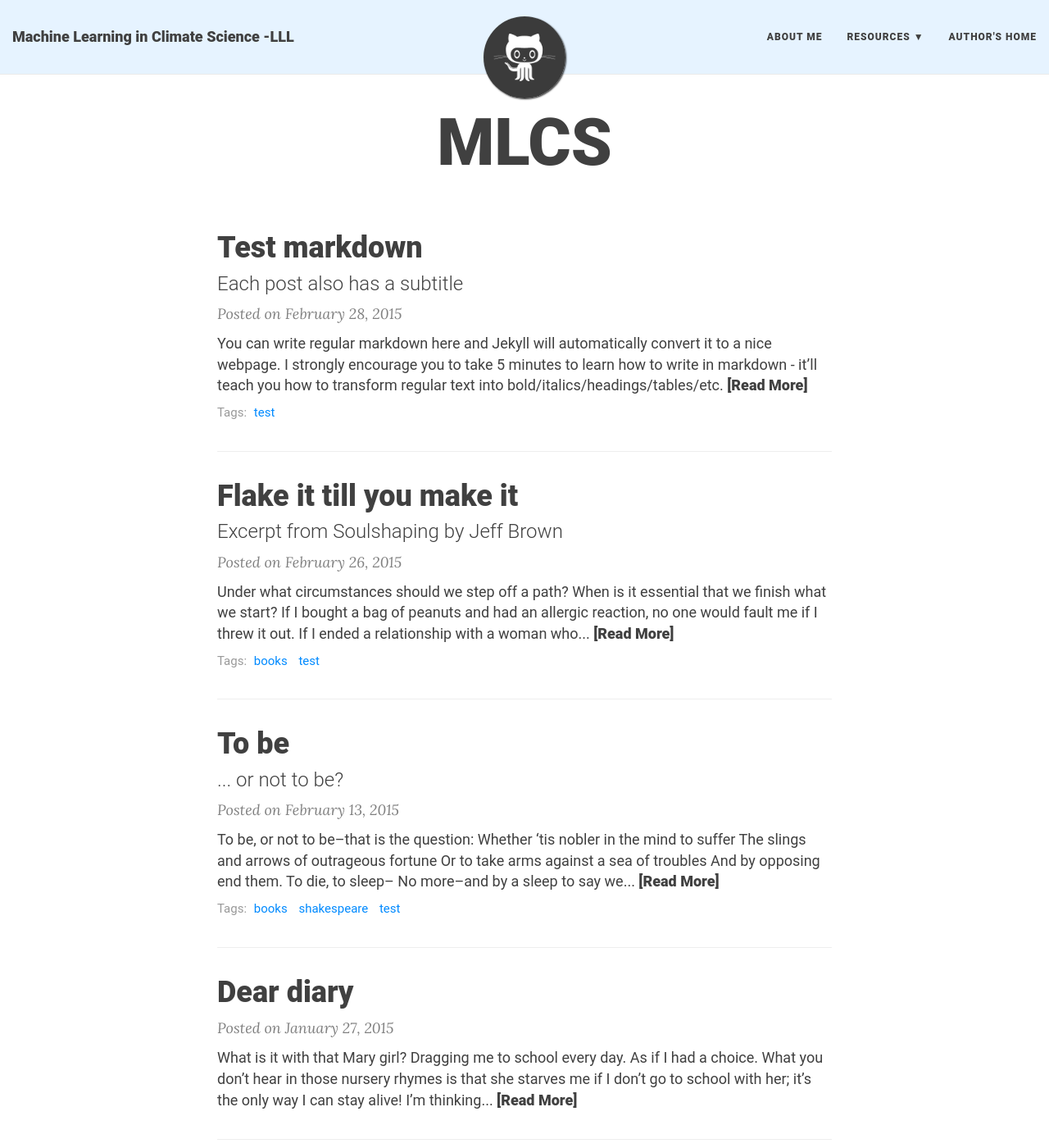
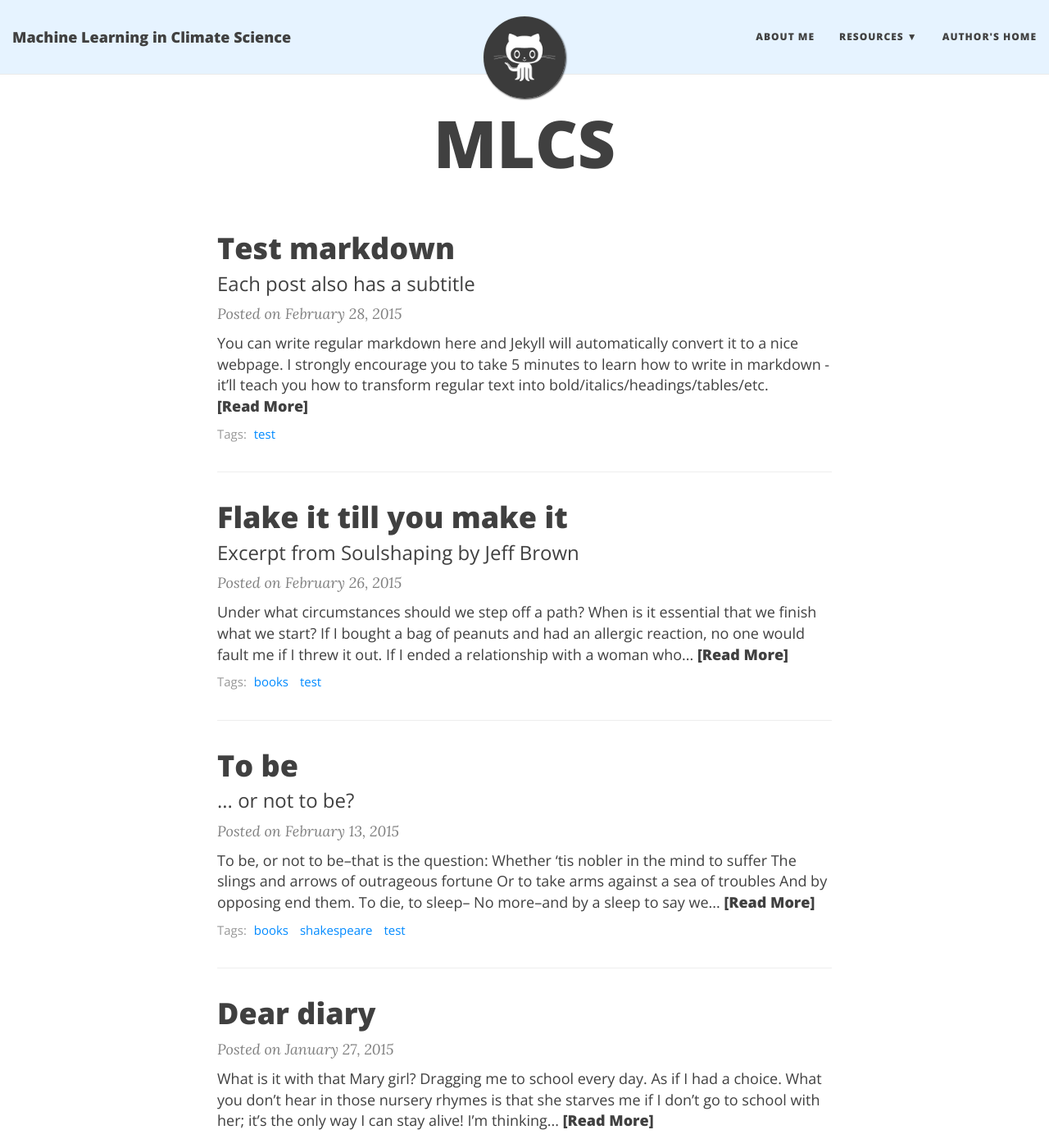
Before and after one commit to mlcs/mlcs.github.io, a Jekyll site: the page built from index.html, in a window 1280 px wide and 1400 px high. Shown: the whole window at 82% size. Built offline with Jekyll 4.4.1, drawn with Linux system fonts in a browser that asks for light colours; nearby versions of some CDN libraries; the list of posts is cut into pages by our own code.

Commit message:
Update all CSS values: font family -> Nunito Sans

```diff
--- a/_config.yml
+++ b/_config.yml
@@ -1,7 +1,7 @@
 # --- General options --- #
 
 # Name of website
-title: Machine Learning in Climate Science -LLL
+title: Machine Learning in Climate Science
 
 # Short description of your site
 description: MLCS
--- a/css/main.css
+++ b/css/main.css
@@ -22,7 +22,7 @@ p {
   margin: 30px 0;
 }
 h1,h2,h3,h4,h5,h6 {
-  font-family: 'Roboto', 'Open Sans', 'Helvetica Neue', Helvetica, Arial, sans-serif;
+  font-family: 'Nunito Sans', 'Open Sans', 'Helvetica Neue', Helvetica, Arial, sans-serif;
   font-weight: 800;
 }
 a {
@@ -57,7 +57,7 @@ hr.small {
 }
 
 .main-explain-area {
-  font-family: 'Roboto', 'Roboto', 'Open Sans', 'Helvetica Neue', Helvetica, Arial, sans-serif;
+  font-family: 'Nunito Sans', 'Roboto', 'Open Sans', 'Helvetica Neue', Helvetica, Arial, sans-serif;
   padding: 15px inherit;
 }
 
@@ -108,7 +108,7 @@ img {
 .navbar-custom {
   background-color: {{ site.navbar-col }};
   border-bottom: 1px solid #EAEAEA;
-  font-family: 'Roboto', 'Open Sans', 'Helvetica Neue', Helvetica, Arial, sans-serif;
+  font-family: 'Nunito Sans', 'Open Sans', 'Helvetica Neue', Helvetica, Arial, sans-serif;
   {% if site.navbar-img %}
   background-image: url({{ site.navbar-img | relative_url }});
   background-attachment: fixed;
@@ -285,7 +285,7 @@ footer .list-inline {
   padding: 0;
 }
 footer .copyright {
-  font-family: 'Roboto', 'Open Sans', 'Helvetica Neue', Helvetica, Arial, sans-serif;
+  font-family: 'Nunito Sans', 'Open Sans', 'Helvetica Neue', Helvetica, Arial, sans-serif;
   text-align: center;
   margin-bottom: 0;
 }
@@ -351,7 +351,7 @@ footer .theme-by {
   margin: 0 0 10px;
 }
 .post-preview .post-entry {
-  font-family: 'Roboto', 'Open Sans', 'Helvetica Neue', Helvetica, Arial, sans-serif;
+  font-family: 'Nunito Sans', 'Open Sans', 'Helvetica Neue', Helvetica, Arial, sans-serif;
 }
 .post-entry-container {
   display: inline-block;
@@ -388,7 +388,7 @@ footer .theme-by {
 /* --- Tags --- */
 
 .blog-tags {
-  font-family: 'Roboto', 'Open Sans', 'Helvetica Neue', Helvetica, Arial, sans-serif;
+  font-family: 'Nunito Sans', 'Open Sans', 'Helvetica Neue', Helvetica, Arial, sans-serif;
   color: #999;
   font-size: 15px;
   margin-bottom: 30px;
@@ -481,7 +481,7 @@ footer .theme-by {
   font-size: 27px;
   line-height: 1.1;
   display: block;
-  font-family: 'Roboto', 'Open Sans', 'Helvetica Neue', Helvetica, Arial, sans-serif;
+  font-family: 'Nunito Sans', 'Open Sans', 'Helvetica Neue', Helvetica, Arial, sans-serif;
   font-weight: 300;
   margin: 10px 0 0;
 }
@@ -506,7 +506,7 @@ footer .theme-by {
   padding: 5px 10px;
   font-size: 11px;
   color: #EEE;
-  font-family: 'Roboto', 'Open Sans', 'Helvetica Neue', Helvetica, Arial, sans-serif;
+  font-family: 'Nunito Sans', 'Open Sans', 'Helvetica Neue', Helvetica, Arial, sans-serif;
   right: 0;
   bottom: 0;
   display: none;
@@ -590,7 +590,7 @@ footer .theme-by {
 /* --- Pager --- */
 
 .pager li a {
-  font-family: 'Roboto', 'Open Sans', 'Helvetica Neue', Helvetica, Arial, sans-serif;
+  font-family: 'Nunito Sans', 'Open Sans', 'Helvetica Neue', Helvetica, Arial, sans-serif;
   text-transform: uppercase;
   font-size: 14px;
   font-weight: 800;
@@ -770,7 +770,7 @@ pre {
 }
 
 #full-tags-list {
-  font-family: 'Roboto', 'Open Sans', 'Helvetica Neue', Helvetica, Arial, sans-serif;
+  font-family: 'Nunito Sans', 'Open Sans', 'Helvetica Neue', Helvetica, Arial, sans-serif;
 }
 
 #full-tags-list .tag-entry {
```
